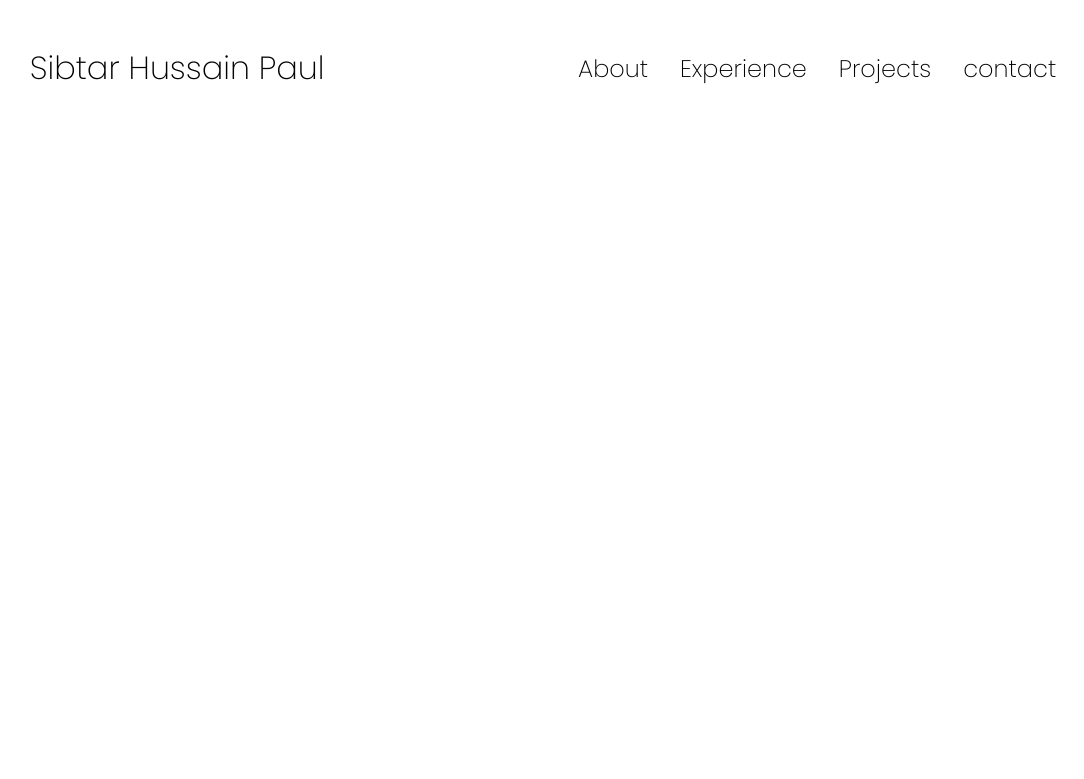
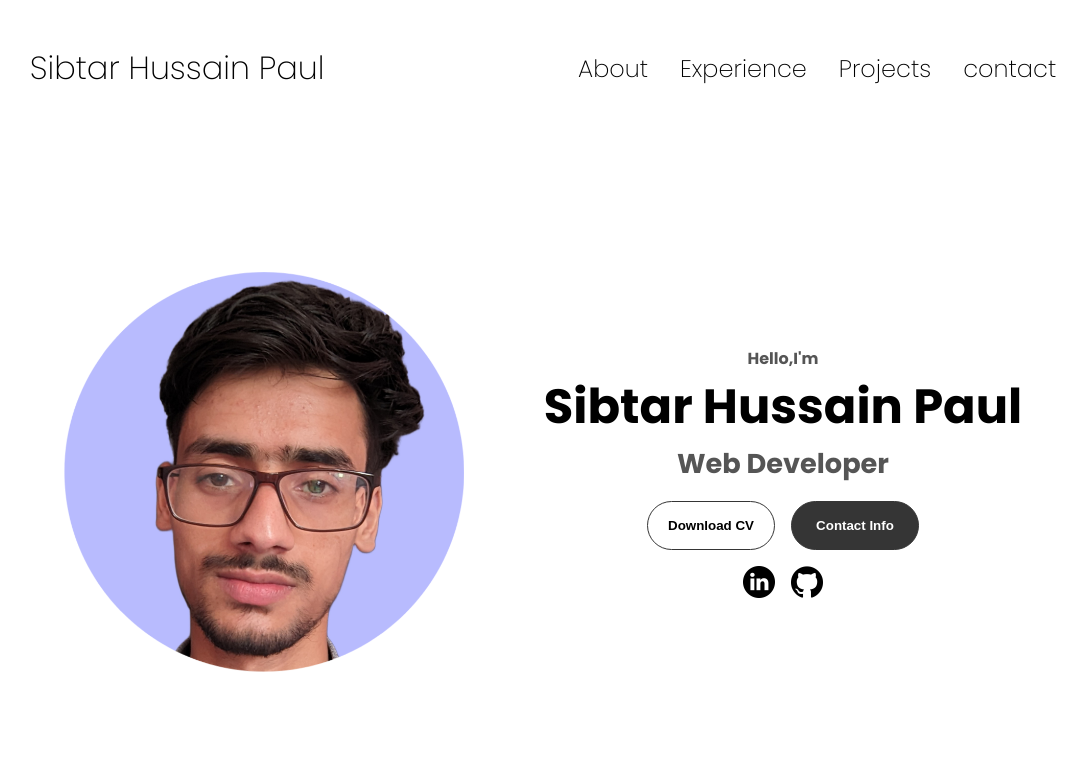
Before and after one commit to SibtarHussainPaul/My-Portfolio, a plain HTML site: page My Portfolio/index.html in a window 1280 px wide. Shown: the whole page, without its empty margins (97-1181 px from the left). Drawn offline with Linux system fonts and the light colour scheme.

Commit message:
profile section added

```diff
--- a/My Portfolio/index.html
+++ b/My Portfolio/index.html
@@ -36,7 +36,24 @@
             </div>
         </div>
     </nav>
-
+    <section id="profile">
+        <div class="section_pic-container">
+            <img src="profile_pic.png" alt="Sibtar Hussain Profile Pic">
+        </div>
+        <div class="section_text">
+            <p class="section_text_p1">Hello,I'm</p>
+            <h1 class="title">Sibtar Hussain Paul</h1>
+            <p class="section_text_p2">Web Developer</p>
+            <div class="btn-container">
+                <button class="btn btn-color-2" onclick="window.open('')">Download CV</button>
+                <button class="btn btn-color-1" onclick="location.href='./#contact'">Contact Info</button>
+            </div>
+            <div class="social-container">
+                <img src="linkedin.png" alt="My LInkedIn Profile" class="icon" onclick="location.href='https://www.linkedin.com/in/sibtar-hussain-paul'" >
+                <img src="github.png" alt="My Github Profile" class="icon" onclick="location.href='https://github.com/SibtarHussainPaul'">
+            </div>
+        </div>
+    </section>
     <script src="script.js"></script>
 </body>
 </html>
--- a/My Portfolio/style.css
+++ b/My Portfolio/style.css
@@ -116,3 +116,98 @@ a:hover{
 .hamburger-icon span:first-child {
     transform: none;
 }
+/*SECTION*/
+
+section{
+    padding-top: 4vh;
+    height: 96vh;
+    margin: 0 10rem;
+    box-sizing: border-box;
+    min-height: fit-content;
+}
+.section-container{
+  display: flex;
+}
+/*PROFILE SECTION */
+#profile{
+    display: flex;
+    justify-content: center;
+    gap: 5rem;
+    height: 80vh;
+}
+.section_pic-container{
+    display: flex;
+    height: 400px;
+    width:400px;
+    margin: auto 0;
+}
+.section_text{
+    align-self: center;
+    text-align: center;
+}
+.section_text p{
+    font-weight: 600;
+}
+.section_text_p1{
+    text-align: center;
+}
+.section_text_p2 {
+    font-size: 1.7rem;
+    margin-bottom: 1rem;
+}
+.title{
+    font-size: 3rem;
+    text-align: center;
+}
+.social-container{
+    display: flex;
+    justify-content: center;
+    margin-top: 1rem;
+    gap: 1rem;
+}
+/* ICONS */
+.icon{
+    cursor: pointer;
+    height: 2rem;
+
+}
+
+/* BUTTONS */
+
+.btn-container{
+    display: flex;
+    justify-content: center;
+    gap: 1rem;
+}
+.btn{
+    font-weight: 600;
+    transition: all 300ms ease;
+    padding: 1rem;
+    width: 8rem;
+    border-radius: 2rem;
+}
+.btn-color-1,
+.btn-color-2{
+border: rgb(53,53,53) 0.1rem solid;
+}
+.btn-color-1:hover,
+.btn-color-2:hover{
+    cursor: pointer;
+}
+.btn-color-1,
+.btn-color-2:hover {
+    background:rgb(53,53,53) ;
+    color: white;
+}
+.btn-color-1:hover{
+    background: rgb(0,0,0);
+}
+.btn-color-2{
+    background: none;
+}
+.btn-color-2:hover{
+    border: rgb(255,255,255) 0.1rem solid;
+}
+.btn-container{
+    gap: 1rem;
+}
```
Also changed, not shown: My Portfolio/github.png (added), My Portfolio/linkedin.png (added), My Portfolio/profile_pic.png (added).
